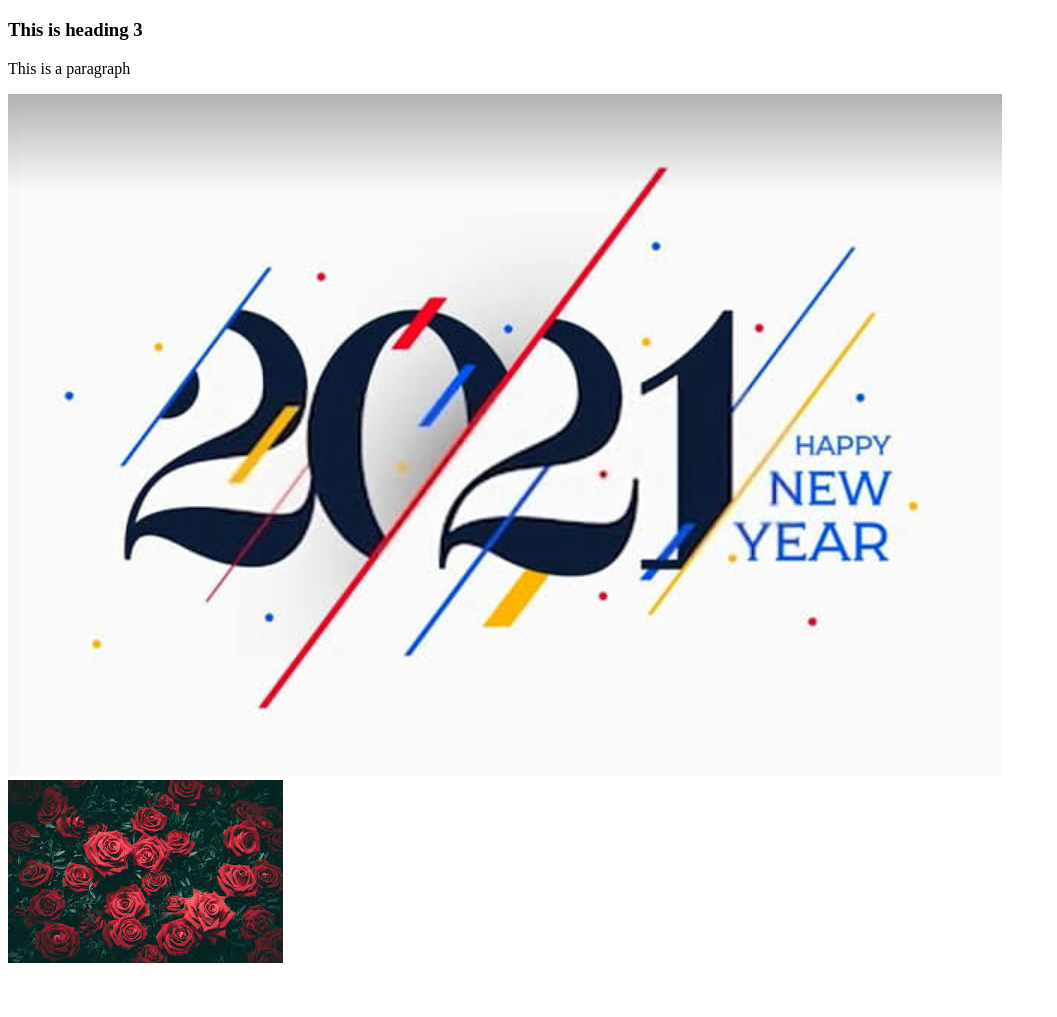
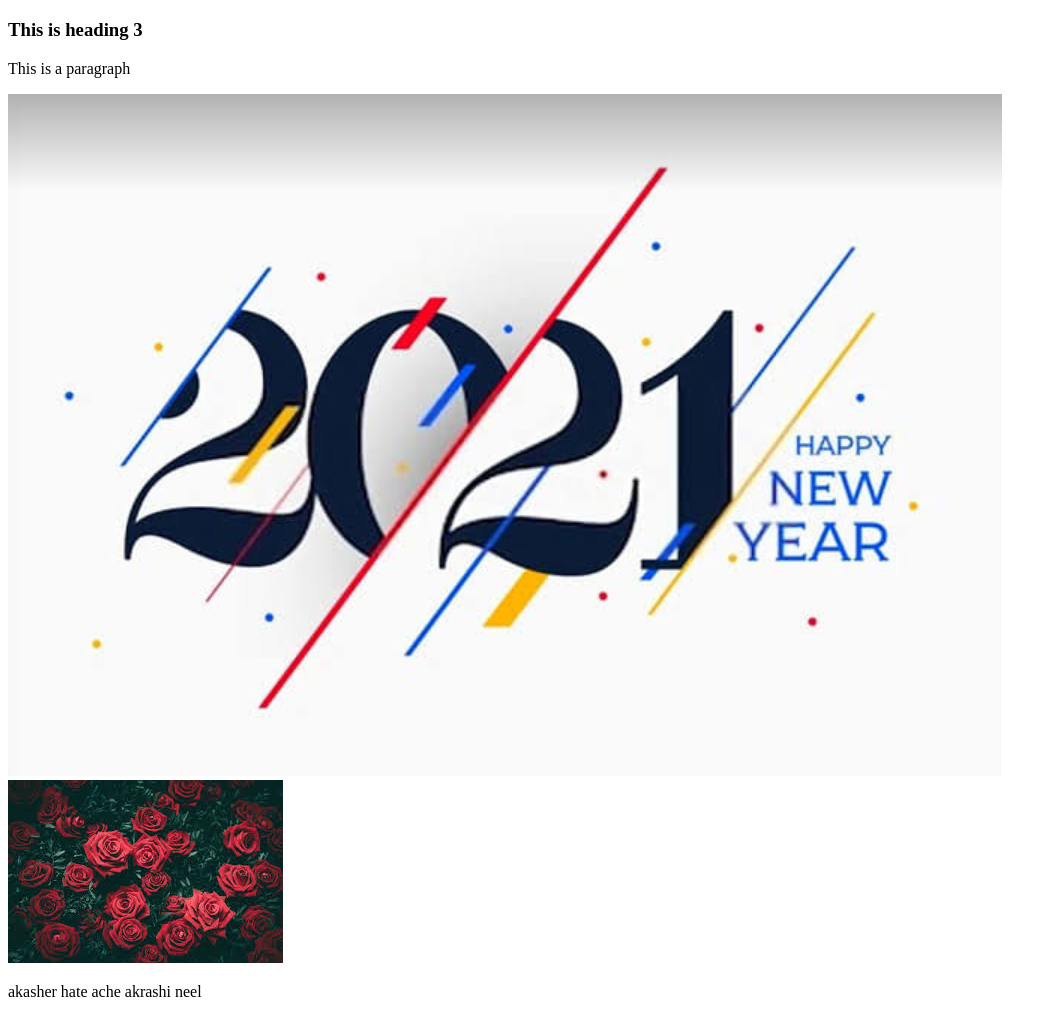
Before and after one commit to msazzadhossain/my-first-repo, a plain HTML site: page index.html in a window 1280 px wide. Shown: the part 61-1078 px from the top of the page, without its empty margins (0-1057 px from the left). Before the commit the page ends 1036 px from the top, so only its background shows below. Drawn offline with Linux system fonts and the light colour scheme.

Commit message:
new paragraph added

```diff
--- a/index.html
+++ b/index.html
@@ -12,5 +12,6 @@
     <p>This is a paragraph</p>
     <img src="capture.PNG" alt="new year">
     <img src="flower.jpg" alt="flower">
+    <p>akasher hate ache akrashi neel</p>
 </body>
 </html>
```
